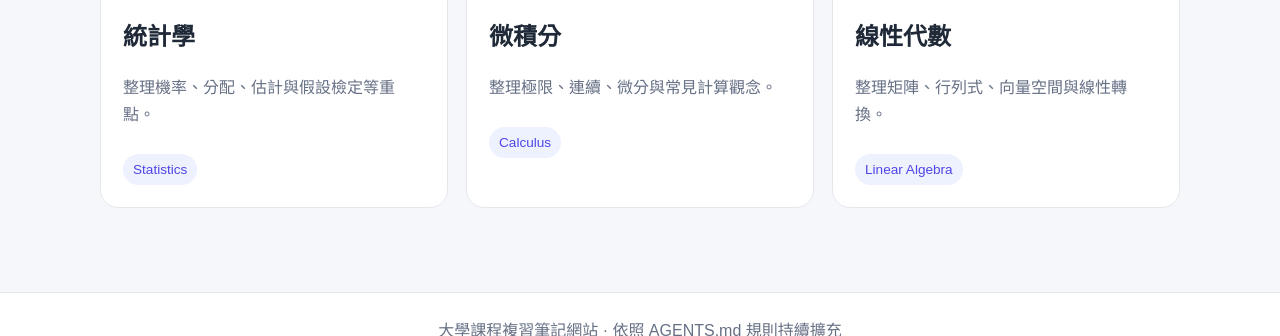
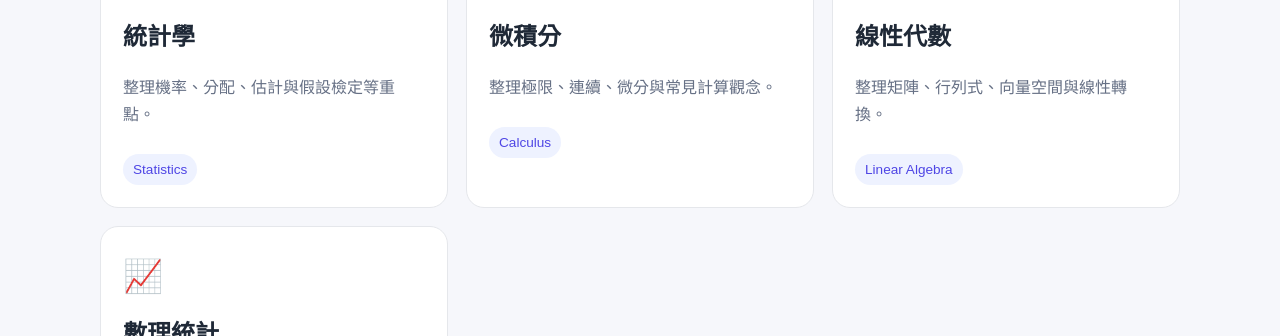
Before and after one commit to VemuzuS/study-notes, a plain HTML site: page index.html in a window 1280 px wide. Shown: the part 464-800 px from the top of the page. Drawn offline with Linux system fonts and the light colour scheme.

Commit message:
index.html

```diff
--- a/index.html
+++ b/index.html
@@ -13,6 +13,7 @@
 <a class="course-card" href="pages/statistics.html"><div class="icon">📊</div><h2>統計學</h2><p>整理機率、分配、估計與假設檢定等重點。</p><span class="tag">Statistics</span></a>
 <a class="course-card" href="pages/calculus.html"><div class="icon">∫</div><h2>微積分</h2><p>整理極限、連續、微分與常見計算觀念。</p><span class="tag">Calculus</span></a>
 <a class="course-card" href="pages/linear-algebra.html"><div class="icon">📐</div><h2>線性代數</h2><p>整理矩陣、行列式、向量空間與線性轉換。</p><span class="tag">Linear Algebra</span></a>
+<a class="course-card" href="pages/mathematical-statistics.html"><div class="icon">📈</div><h2>數理統計</h2><p>整理估計、信賴區間與假設檢定等核心觀念。</p><span class="tag">Mathematical Statistics</span></a>
 </div></div></section>
 </main>
 <footer>大學課程複習筆記網站 · 依照 AGENTS.md 規則持續擴充</footer>
```
